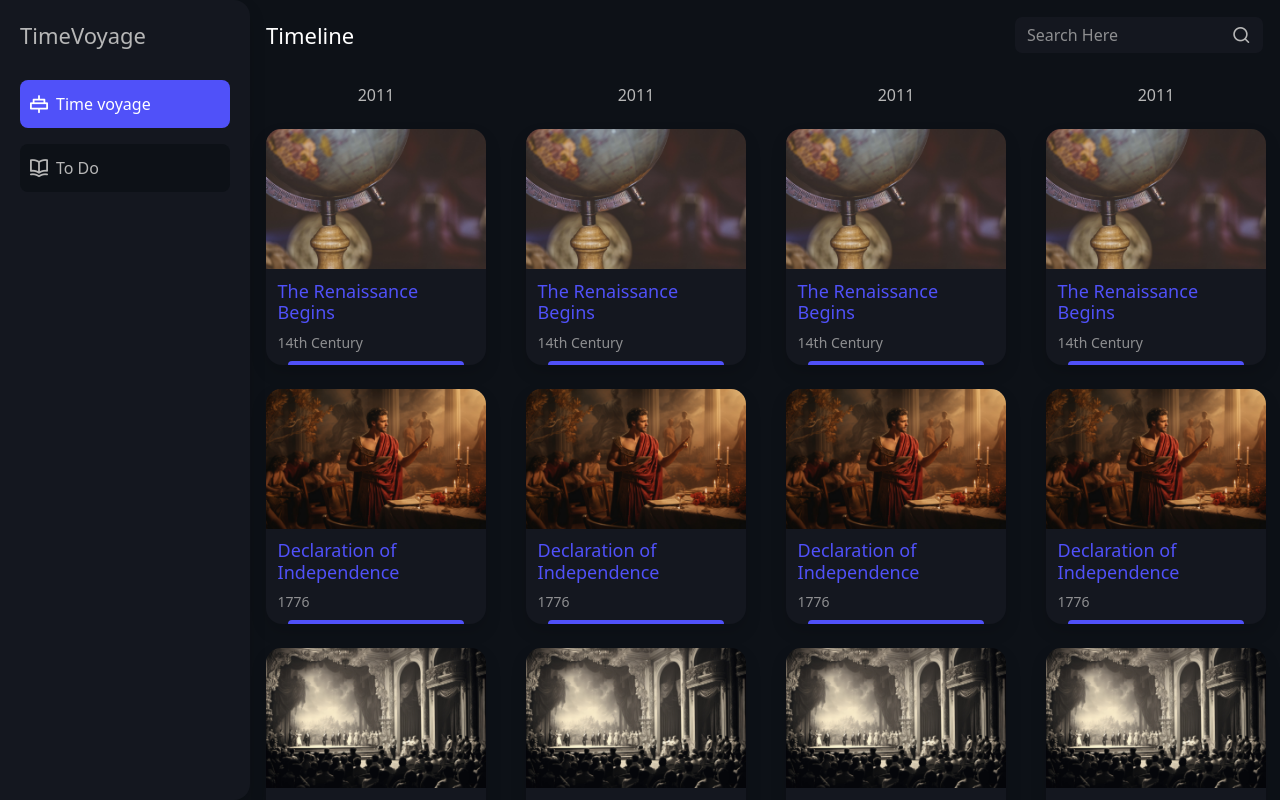
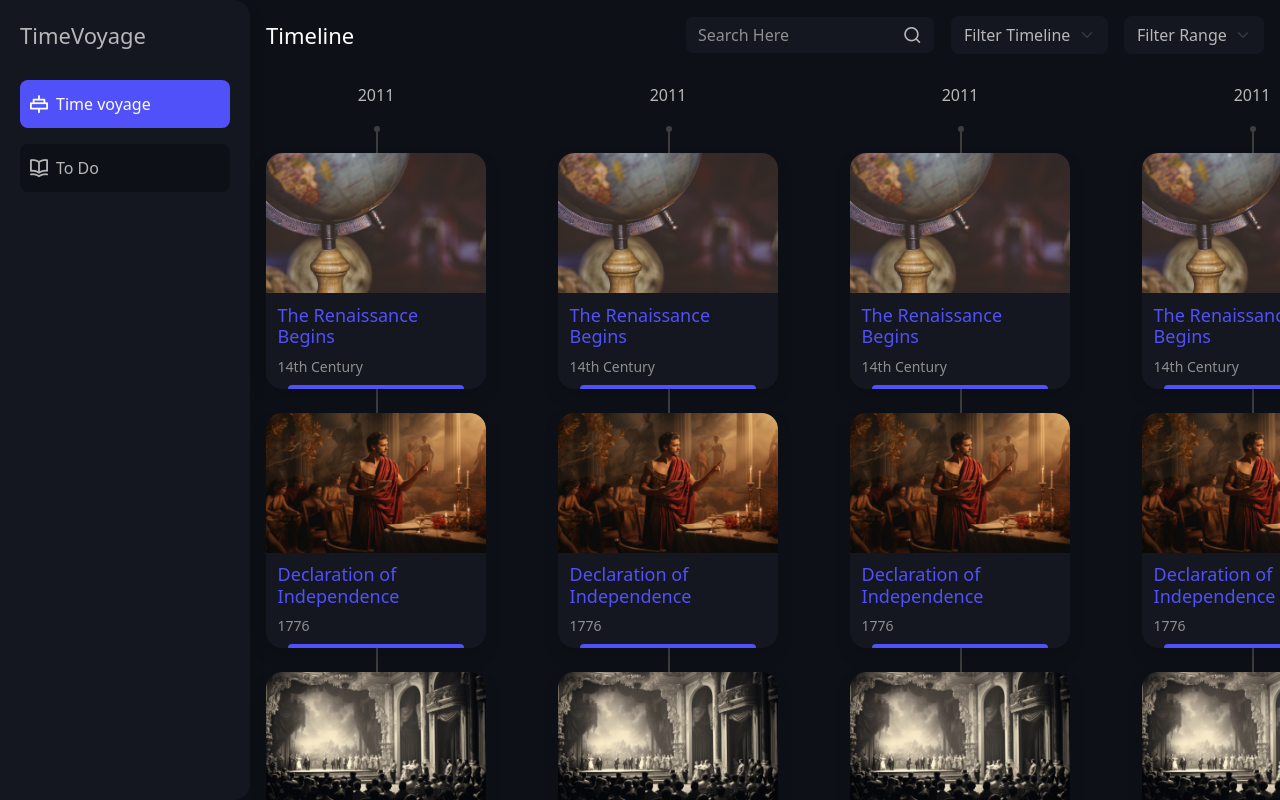
Before and after one commit to KevangPatel/theTimeVoyage, an Angular app: page /time-voyage in a window 1280 px wide. Built offline with nearby package versions, Linux system fonts and the light colour scheme; a web font is replaced by a local one.

Commit message:
Feat: designed cards and hover effects

```diff
--- a/src/app/components/molecules/event-card/event-card.component.html
+++ b/src/app/components/molecules/event-card/event-card.component.html
@@ -1,5 +1,5 @@
 <!-- year count -->
-<h6 class="text-center mb-4">2011</h6>
+<h6 class="year-text text-center mb-5">2011</h6>
 
 <!-- event cards -->
 <div class="event-card-grid">
--- a/src/app/components/molecules/timeline/timeline.component.html
+++ b/src/app/components/molecules/timeline/timeline.component.html
@@ -1,3 +1,3 @@
 <div class="timeline-grid">
-    <app-event-card class="flex-shrink-0" *ngFor="let event of [1,1,1,1,1,1,1]"></app-event-card>
+    <app-event-card class="event-card-wrapper flex-shrink-0" *ngFor="let event of [1,1,1,1,1,1,1]"></app-event-card>
 </div>
--- a/src/app/components/organisams/header/header.component.html
+++ b/src/app/components/organisams/header/header.component.html
@@ -1,7 +1,29 @@
 <header class="p-3">
   <div class="d-flex align-items-center justify-content-between gap-3">
     <h5 class="page-title mb-0">Timeline</h5>
-    <!-- Search bar -->
-    <app-search-bar class="flex-shrink-0"></app-search-bar>
+
+    <div class="d-flex align-items-center gap-3">
+      <!-- Search bar -->
+      <app-search-bar class="flex-shrink-0"></app-search-bar>
+
+      <!-- Dropdowns -->
+      <div>
+        <select class="form-select" aria-label="Filter">
+          <option selected>Filter Timeline</option>
+          <option value="1">One</option>
+          <option value="2">Two</option>
+          <option value="3">Three</option>
+        </select>
+      </div>
+
+      <div>
+        <select class="form-select" aria-label="Filter">
+          <option selected>Filter Range</option>
+          <option value="1">One</option>
+          <option value="2">Two</option>
+          <option value="3">Three</option>
+        </select>
+      </div>
+    </div>
   </div>
 </header>
--- a/src/styles.scss
+++ b/src/styles.scss
@@ -19,6 +19,7 @@ $input-border-color: transparent;
 $input-bg: #14171f;
 $input-focus-border-color: $primary;
 $input-focus-box-shadow: none;
+$form-select-focus-box-shadow: none;
 
 // Scrollbar
 $scrollbar-size: 8px;
@@ -34,6 +35,8 @@ $card-bg: $component-bg;
 $card-border-radius: 1rem;
 $card-spacer-x: 0.725rem;
 $card-spacer-y: $card-spacer-x;
+
+$event-primary: #ff5907;
 
 // Custom styles goes here
 @import "../node_modules/bootstrap/scss/bootstrap.scss";
@@ -164,11 +167,24 @@ header {
   .card {
     border: none;
     box-shadow: $box-shadow;
-    transition: 0.4s transform;
+    transition: 0.4s all;
     cursor: pointer;
+    overflow: hidden;
 
     &:hover {
       transform: translateY(-5px);
+      border-radius: $border-radius;
+
+      .card-img-top {
+        transform: scale(1.05);
+      }
+
+      .card-title {
+        color: $event-primary;
+      }
+      .card-text {
+        color: $white;
+      }
     }
 
     .card-body {
@@ -200,6 +216,11 @@ header {
       color: $text-muted;
     }
 
+    .card-text,
+    .card-title {
+      transition: 0.4s color;
+    }
+
     figure {
       height: 140px;
       width: 100%;
@@ -207,6 +228,7 @@ header {
       .card-img-top {
         height: 100%;
         object-fit: cover;
+        transition: 0.4s all;
       }
     }
   }
@@ -215,5 +237,47 @@ header {
 // Timeline
 .timeline-grid {
   display: flex;
-  grid-gap: 2.5rem;
+  grid-gap: 4.5rem;
+
+  .event-card-wrapper {
+    position: relative;
+
+    .year-text {
+      transition: 0.4s color;
+    }
+
+    &:hover {
+      &:before,
+      &:after {
+        background-color: $event-primary;
+        box-shadow: 0px 0px 20px rgba($color: $event-primary, $alpha: 0.8);
+      }
+      .year-text {
+        color: $event-primary;
+      }
+    }
+
+    &:before,
+    &:after {
+      content: "";
+      position: absolute;
+      top: 40px;
+      background-color: #3d3d3d;
+      transition: 0.4s all;
+    }
+
+    &:before {
+      width: 2px;
+      height: 100%;
+      bottom: 0;
+      left: 50%;
+    }
+
+    &:after {
+      border-radius: 50%;
+      left: 49%;
+      width: 6px;
+      height: 6px;
+    }
+  }
 }
```
